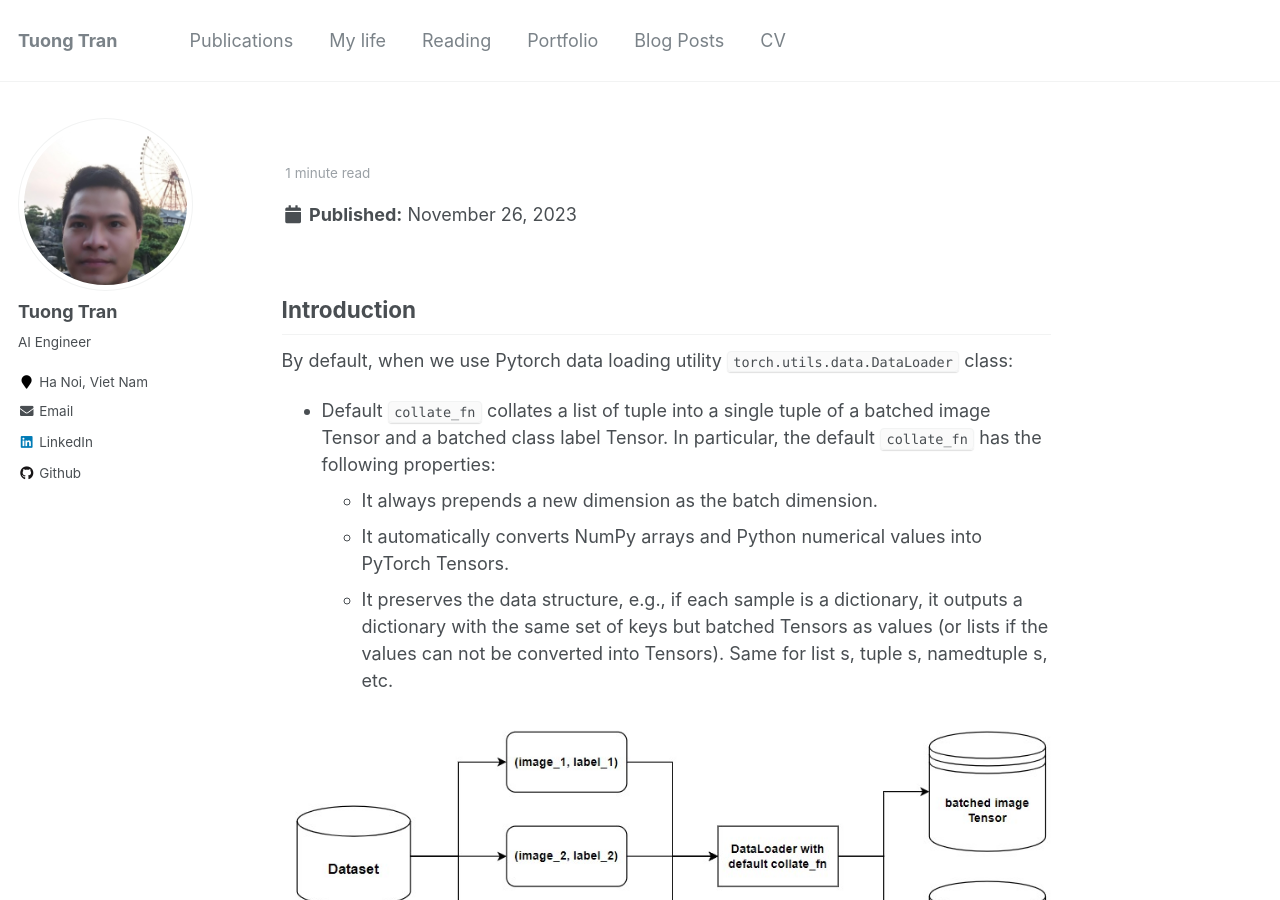
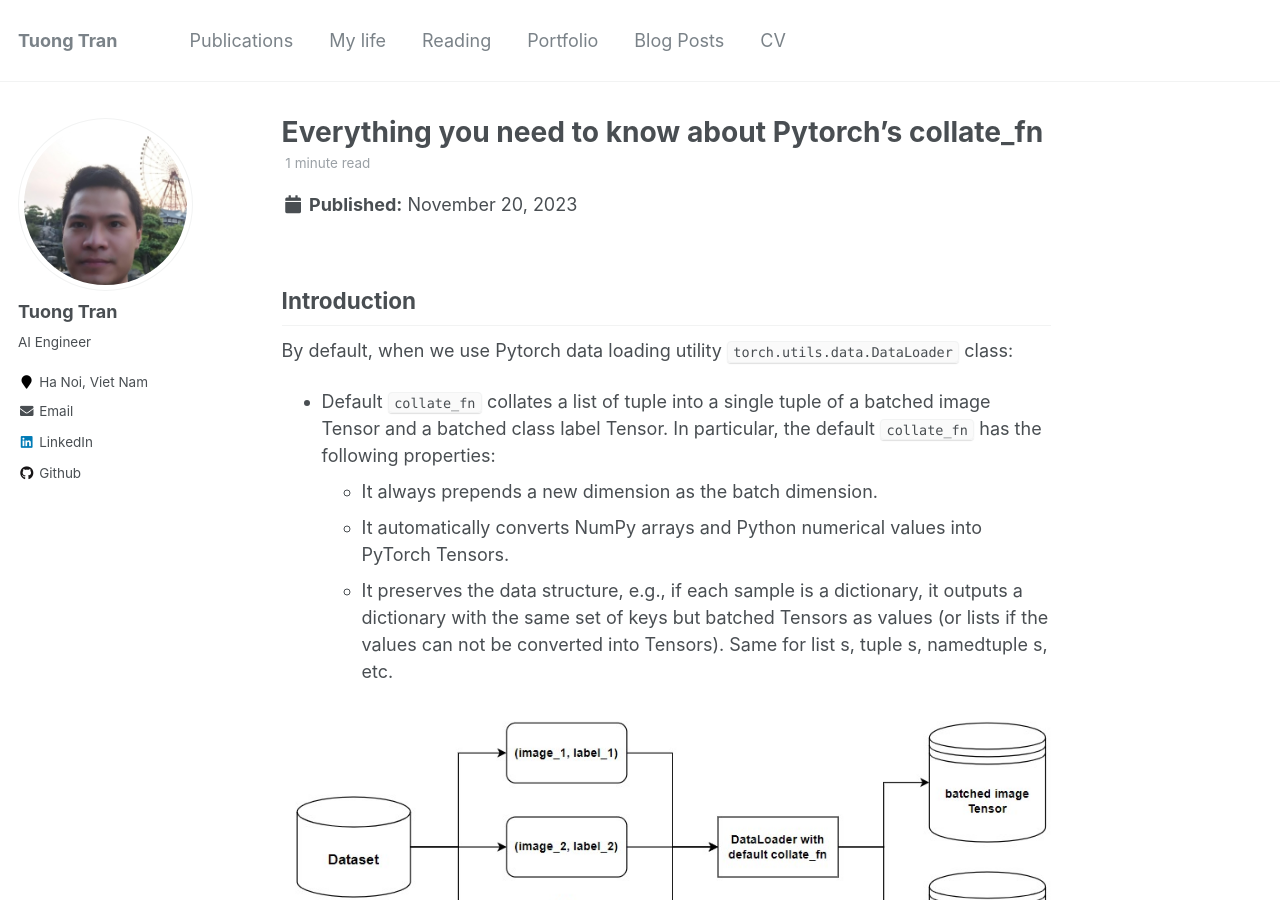
Before and after one commit to tuongtranngoc/tuongtranngoc.github.io, a Jekyll site: the page built from _posts/2023-11-20-collate_fn.md, in a window 1280 px wide and 900 px high. Built offline with Jekyll 4.4.1, drawn with Linux system fonts in a browser that asks for light colours; some of the changed text lies outside the part shown.

Commit message:
update: blog posts: collate_fn

```diff
--- a/_posts/2023-11-20-collate_fn.md
+++ b/_posts/2023-11-20-collate_fn.md
@@ -1,5 +1,5 @@
 ---
-title: 'Everything you need to know about Pytorch's collate_fn'
+title: Everything you need to know about Pytorch's collate_fn
 date: 2023-11-20
 permalink: /posts/2023/collate_fn/
 tags:
```
